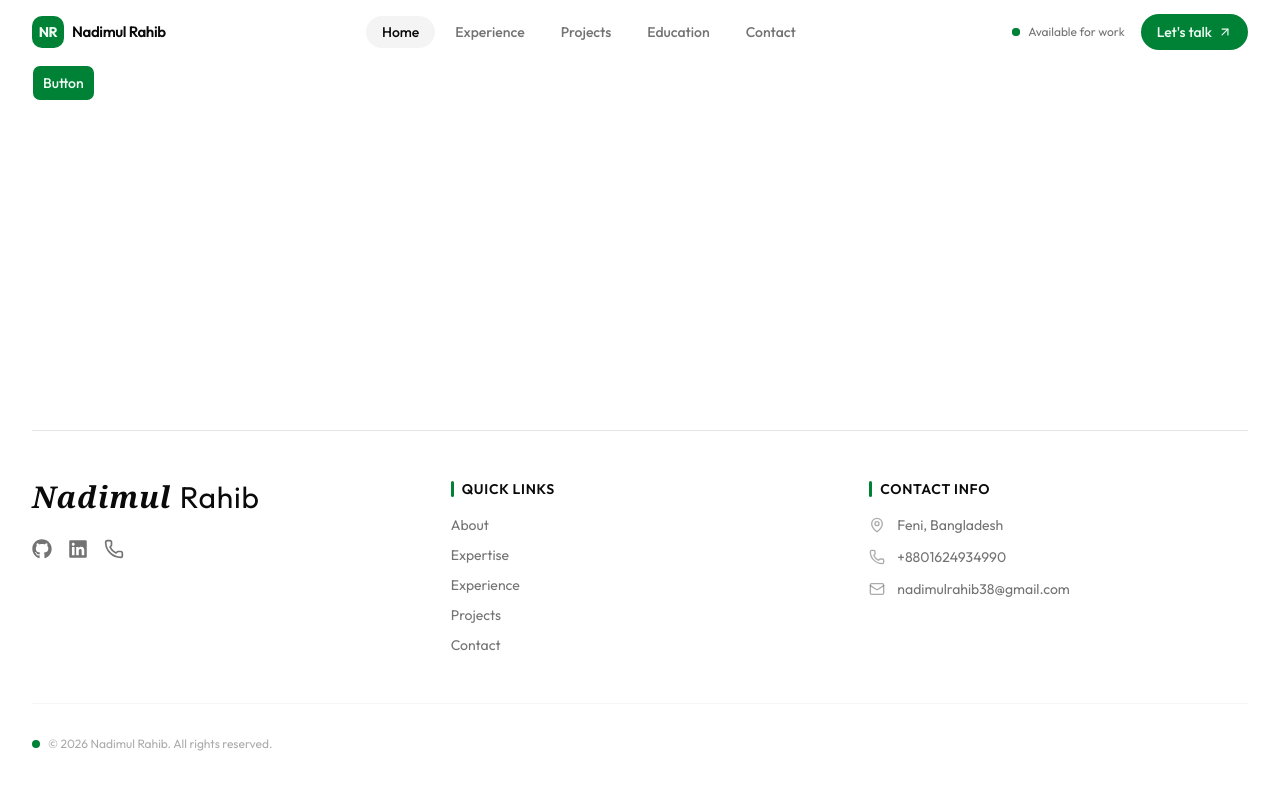
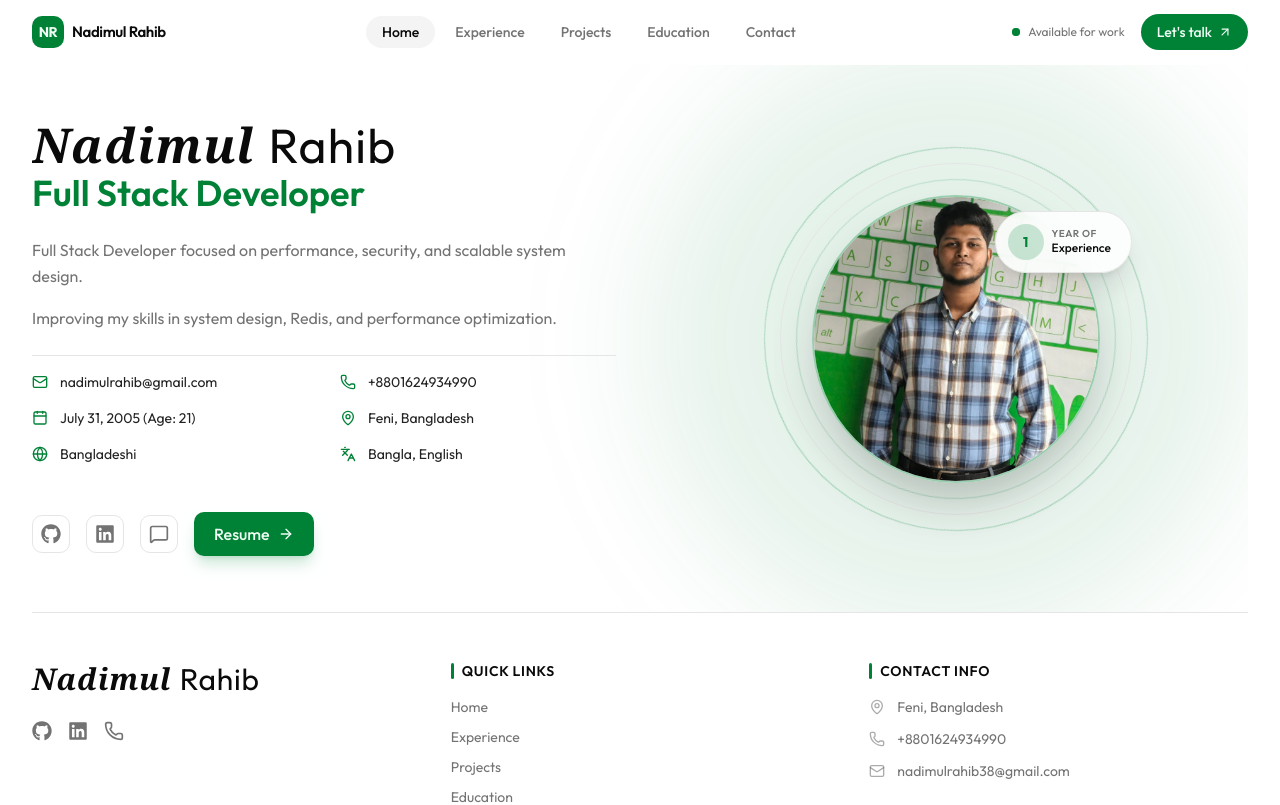
Before and after one commit to nadimulrahib/nadimul-rahib, a Next.js app: page / in a window 1280 px wide. Shown: the top 805 px of the page. Built offline with nearby package versions, Linux system fonts and the light colour scheme.

Commit message:
added hero

```diff
--- a/src/app/page.tsx
+++ b/src/app/page.tsx
@@ -1,10 +1,11 @@
+import HeroSection from "../components/hero/hero";
 import { Button } from "../components/ui/button";
 
 export default function Home() {
   return <>
 
   <div>
-    <Button >Button</Button>
+    <HeroSection></HeroSection>
   </div>
   </>;
 }
--- a/src/components/footer/footer.tsx
+++ b/src/components/footer/footer.tsx
@@ -4,10 +4,10 @@ import {  Phone, Mail, MapPin } from "lucide-react";
 import { FaGithub as Github, FaLinkedin as LinkedIn } from "react-icons/fa";
 // কুইক লিঙ্কের ডেটা অ্যারে
 const QUICK_LINKS = [
-  { label: "About", href: "#about" },
-  { label: "Expertise", href: "#expertise" },
-  { label: "Experience", href: "#experience" },
-  { label: "Projects", href: "#projects" },
+  { label: "Home", href: "#Home" },
+  { label: "Experience", href: "#Experience" },
+  { label: "Projects", href: "#Projects" },
+  { label: "Education", href: "#Education" },
   { label: "Contact", href: "#contact" },
 ];
 
@@ -42,7 +42,7 @@ export default function Footer() {
           {/* ২য় কলাম: কুইক লিঙ্কসমূহ */}
           <div className="flex flex-col gap-4">
             <h3 className="flex items-center gap-2 text-sm font-semibold tracking-wider text-foreground uppercase">
-              <span className="h-4 w-[3px] rounded-full bg-primary" /> {/* নীল ইন্ডিকেটর বার */}
+              <span className="h-4 w-0.75 rounded-full bg-primary" /> {/* নীল ইন্ডিকেটর বার */}
               Quick Links
             </h3>
             <ul className="flex flex-col gap-2.5 text-sm">
@@ -59,7 +59,7 @@ export default function Footer() {
           {/* ৩য় কলাম: কন্টাক্ট ইনফো */}
           <div className="flex flex-col gap-4">
             <h3 className="flex items-center gap-2 text-sm font-semibold tracking-wider text-foreground uppercase">
-              <span className="h-4 w-[3px] rounded-full bg-primary" /> {/* নীল ইন্ডিকেটর বার */}
+              <span className="h-4 w-0.75 rounded-full bg-primary" /> {/* নীল ইন্ডিকেটর বার */}
               Contact Info
             </h3>
             <ul className="flex flex-col gap-3 text-sm">
--- /dev/null
+++ b/src/components/hero/hero.tsx
@@ -0,0 +1,136 @@
+import React from 'react';
+import Image from 'next/image';
+import { Mail, Phone, Calendar, MapPin, Globe, Languages, MessageSquare, ArrowRight } from 'lucide-react';
+import { FaGithub as Github, FaLinkedin as LinkedIn } from "react-icons/fa";
+
+export default function HeroSection() {
+  return (
+    <section className="relative w-full py-12 md:py-14 bg-background text-foreground flex items-center justify-center overflow-hidden">
+      {/* Background Decorative Rings/Glows */}
+      <div className="absolute top-1/2 right-0 -translate-y-1/2 w-[600px] h-[600px] bg-primary/10 rounded-full blur-3xl pointer-events-none" />
+
+      <div className="w-full  mx-auto grid grid-cols-1 lg:grid-cols-2 gap-10 md:gap-12 items-center relative z-10">
+
+        {/* Left Content Column */}
+        <div className="flex flex-col space-y-6 text-left lg:items-start order-2 lg:order-1">
+          <div>
+            <div className="text-4xl sm:text-5xl font-bold tracking-wide text-foreground font-serif italic">
+              Nadimul <span className="font-sans not-italic font-normal">Rahib</span>
+            </div>
+            <p className="text-2xl sm:text-3xl md:text-4xl font-semibold text-primary mt-1">
+              Full Stack Developer
+            </p>
+          </div>
+
+          <div className="space-y-4 max-w-xl text-muted-foreground text-sm md:text-base leading-relaxed">
+            <p>
+              Full Stack Developer focused on performance, security, and scalable system design.
+            </p>
+            <p>
+              Improving my skills in system design, Redis, and performance optimization.
+            </p>
+          </div>
+
+          {/* Grid Info Meta */}
+          <div className="w-full grid grid-cols-1 sm:grid-cols-2 gap-x-8 gap-y-4 pt-4 border-t border-border text-left">
+            <div className="flex items-center space-x-3 text-foreground/90 min-w-0">
+              <Mail className="w-4 h-4 text-primary shrink-0" />
+              <span className="text-sm truncate">nadimulrahib@gmail.com</span>
+            </div>
+            <div className="flex items-center space-x-3 text-foreground/90 min-w-0">
+              <Phone className="w-4 h-4 text-primary shrink-0" />
+              <span className="text-sm truncate">+8801624934990</span>
+            </div>
+            <div className="flex items-center space-x-3 text-foreground/90 min-w-0">
+              <Calendar className="w-4 h-4 text-primary shrink-0" />
+              <span className="text-sm truncate">July 31, 2005 (Age: 21)</span>
+            </div>
+            <div className="flex items-center space-x-3 text-foreground/90 min-w-0">
+              <MapPin className="w-4 h-4 text-primary shrink-0" />
+              <span className="text-sm truncate">Feni, Bangladesh</span>
+            </div>
+            <div className="flex items-center space-x-3 text-foreground/90 min-w-0">
+              <Globe className="w-4 h-4 text-primary shrink-0" />
+              <span className="text-sm truncate">Bangladeshi</span>
+            </div>
+            <div className="flex items-center space-x-3 text-foreground/90 min-w-0">
+              <Languages className="w-4 h-4 text-primary shrink-0" />
+              <span className="text-sm truncate">Bangla, English</span>
+            </div>
+          </div>
+
+          {/* Social Icons & Resume Button CTA */}
+          <div className="flex items-center flex-wrap justify-center lg:justify-start gap-4 pt-6">
+            <div className="flex items-center space-x-4">
+              <a href="#" className="p-2 bg-card rounded-lg text-muted-foreground hover:text-foreground transition-colors border border-border">
+                <Github className="w-5 h-5" />
+              </a>
+              <a href="#" className="p-2 bg-card rounded-lg text-muted-foreground hover:text-foreground transition-colors border border-border">
+                <LinkedIn className="w-5 h-5" />
+              </a>
+              <a href="#" className="p-2 bg-card rounded-lg text-muted-foreground hover:text-foreground transition-colors border border-border">
+                <MessageSquare className="w-5 h-5" />
+              </a>
+            </div>
+
+            <a
+              href="#"
+              className="inline-flex items-center space-x-2 bg-primary hover:bg-primary/90 text-primary-foreground font-medium px-5 py-2.5 rounded-lg transition-all transform hover:translate-x-1 shadow-lg shadow-primary/20"
+            >
+              <span>Resume</span>
+              <ArrowRight className="w-4 h-4" />
+            </a>
+          </div>
+        </div>
+
+        {/* Right Graphic/Image Column */}
+        <div className="flex items-center justify-center relative w-full order-1 lg:order-2">
+          {/* Main Visual Profile Portal Circular Borders */}
+          <div className="relative w-56 h-56 xs:w-64 xs:h-64 sm:w-72 sm:h-72 md:w-80 md:h-80 lg:w-96 lg:h-96 rounded-full flex items-center justify-center">
+
+            {/* Outer Abstract Ring lines matching the layout style */}
+            <div className="absolute inset-0 border border-primary/30 rounded-full animate-[spin_40s_linear_infinite]" />
+            <div className="absolute inset-3 md:inset-4 border border-border rounded-full" />
+            <div className="absolute inset-6 md:inset-8 border border-primary/20 rounded-full animate-[spin_25s_linear_infinite_reverse]" />
+
+            {/* Profile Frame Portal Container */}
+            <div className="absolute inset-9 md:inset-12 rounded-full overflow-hidden border-2 border-primary/40 bg-linear-to-b from-card to-background flex items-end justify-center shadow-2xl">
+              {/* Profile Image Asset Placeholder */}
+              <div className="relative w-full h-[110%] md:h-[107%] top-6">
+                <Image
+                  src="/images/nadimulrahib.png"
+                  alt="Nadimul Rahib Profile Image"
+                  fill
+                  priority
+                  sizes="(max-width: 640px) 224px, (max-width: 768px) 288px, (max-width: 1024px) 320px, 384px"
+                  className="object-cover object-top scale-105"
+                />
+              </div>
+            </div>
+
+            {/* Badge: Experience Count Floating Element */}
+            <div className="absolute top-4 right-1 sm:top-10 sm:right-0 md:top-16 md:right-4 bg-card/90 backdrop-blur-md border border-border rounded-full p-2.5 sm:p-3 flex items-center space-x-2 shadow-xl">
+              <div className="w-8 h-8 sm:w-9 sm:h-9 rounded-full bg-primary/20 flex items-center justify-center text-primary font-bold text-sm shrink-0">
+                1
+              </div>
+              <div className="flex flex-col pr-2">
+                <span className="text-[10px] text-muted-foreground uppercase tracking-wider font-semibold leading-tight whitespace-nowrap">Year of</span>
+                <span className="text-xs text-foreground font-medium leading-tight whitespace-nowrap">Experience</span>
+              </div>
+            </div>
+
+            {/* Badge: Current Employment Floating Element */}
+            {/* <div className="absolute bottom-16 left-2 md:left-2 bg-card/90 backdrop-blur-md border border-border rounded-full px-4 py-1.5 flex items-center space-x-2 shadow-xl">
+              <span className="w-2 h-2 rounded-full bg-primary animate-pulse" />
+              <span className="text-xs text-muted-foreground">
+                Currently At <span className="text-primary font-semibold">Shakil Edu Group</span>
+              </span>
+            </div> */}
+
+          </div>
+        </div>
+
+      </div>
+    </section>
+  );
+}
```
Also changed, not shown: public/images/nadimulrahib.png (added).
